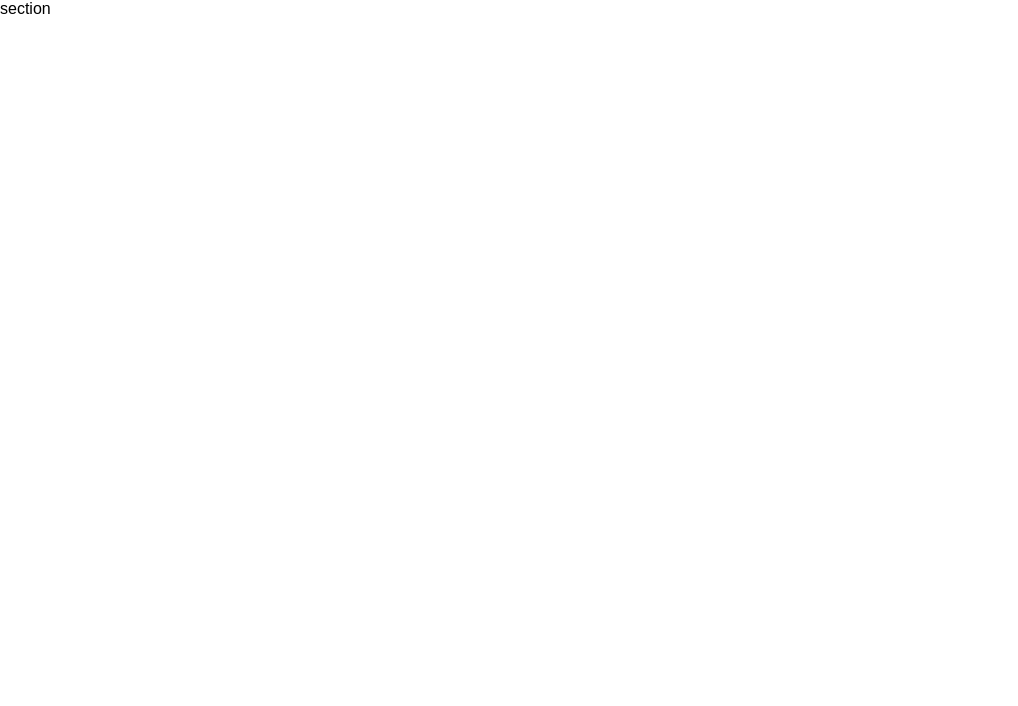
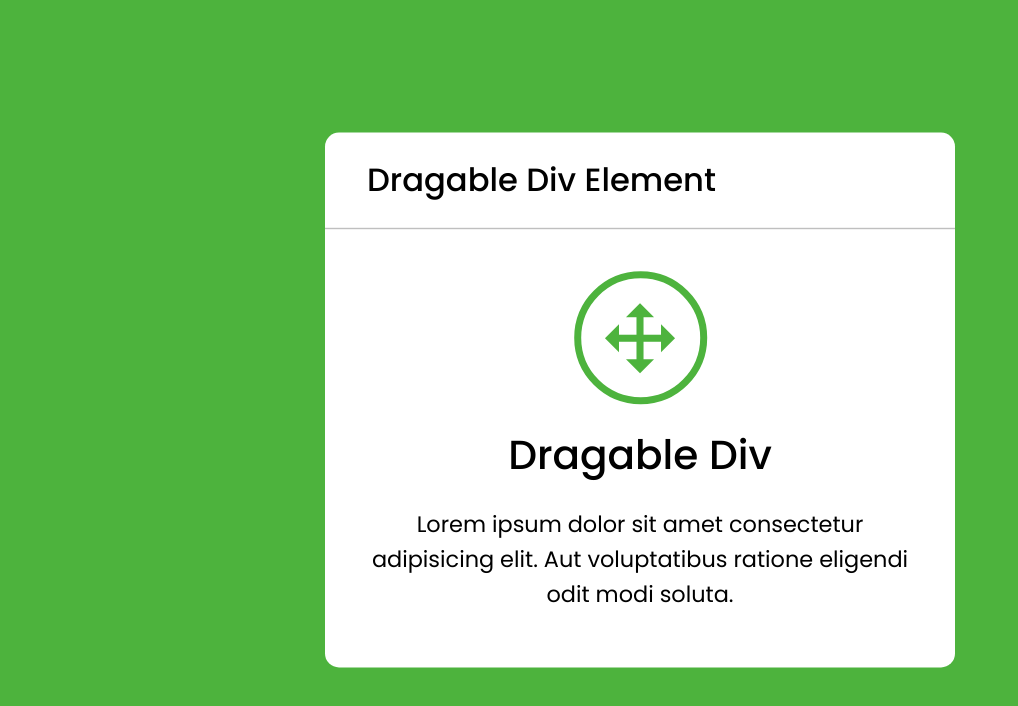
Before and after one commit to itsashishsahu/Draggable-Div, a plain HTML site: page index.html in a window 1280 px wide. Shown: the whole page, without its empty margins (0-1018 px from the left). Drawn offline with nearby package versions, Linux system fonts and the light colour scheme.

Commit message:
CSS Is added.

```diff
--- a/index.html
+++ b/index.html
@@ -13,6 +13,13 @@
 
 </head>
 <body>
-    section
+    <div class="container">
+        <header>Dragable Div Element</header>
+        <div class="content">
+            <div class="icon"><i class="bx bx-move"></i></div>
+            <div class="title">Dragable Div</div>
+            <p>Lorem ipsum dolor sit amet consectetur adipisicing elit. Aut voluptatibus ratione eligendi odit modi soluta.</p>
+        </div>
+    </div>
 </body>
 </html>
--- a/style.css
+++ b/style.css
@@ -1,8 +1,57 @@
 /* Import google fonts : Poppins */
-@import url();
+@import url('https://fonts.googleapis.com/css2?family=Poppins:wght@400;500;600;700&display=swap');
 *{
     margin: 0;
     padding: 0;
     box-sizing: border-box;
     font-family: "Poppins", sans-serif;
 }
+body{
+    background: #4DB33D;
+}
+.container{
+    background: #fff;
+    top: 50%;
+    left: 50%;
+    width: 450px;
+    position: absolute;
+    border-radius: 10px;
+    transform: translate(-50%, -50%) scale(1.4);
+}
+.container header{
+    color: black;
+    font-size: 23px;
+    font-weight: 500;
+    padding: 17px 30px;
+    border-bottom: 1px solid #bfbfbf;
+}
+.container .content{
+    display: flex;
+    align-items: center;
+    justify-content: center;
+    flex-direction: column;
+    margin: 30px 30px 40px;
+}
+.content .icon{
+    height: 95px;
+    width: 95px;
+    display: flex;
+    align-items: center;
+    justify-content: center;
+    border-radius: 50%;
+    border: 5px solid #4DB33D;
+}
+.content .icon i{
+    color: #4DB33D;
+    font-size: 60px;
+
+}
+.content .title{
+    font-size: 29px;
+    font-weight: 500;
+    margin: 15px 0;
+}
+.content p{
+    font-size: 16px;
+    text-align: center;
+}
```
